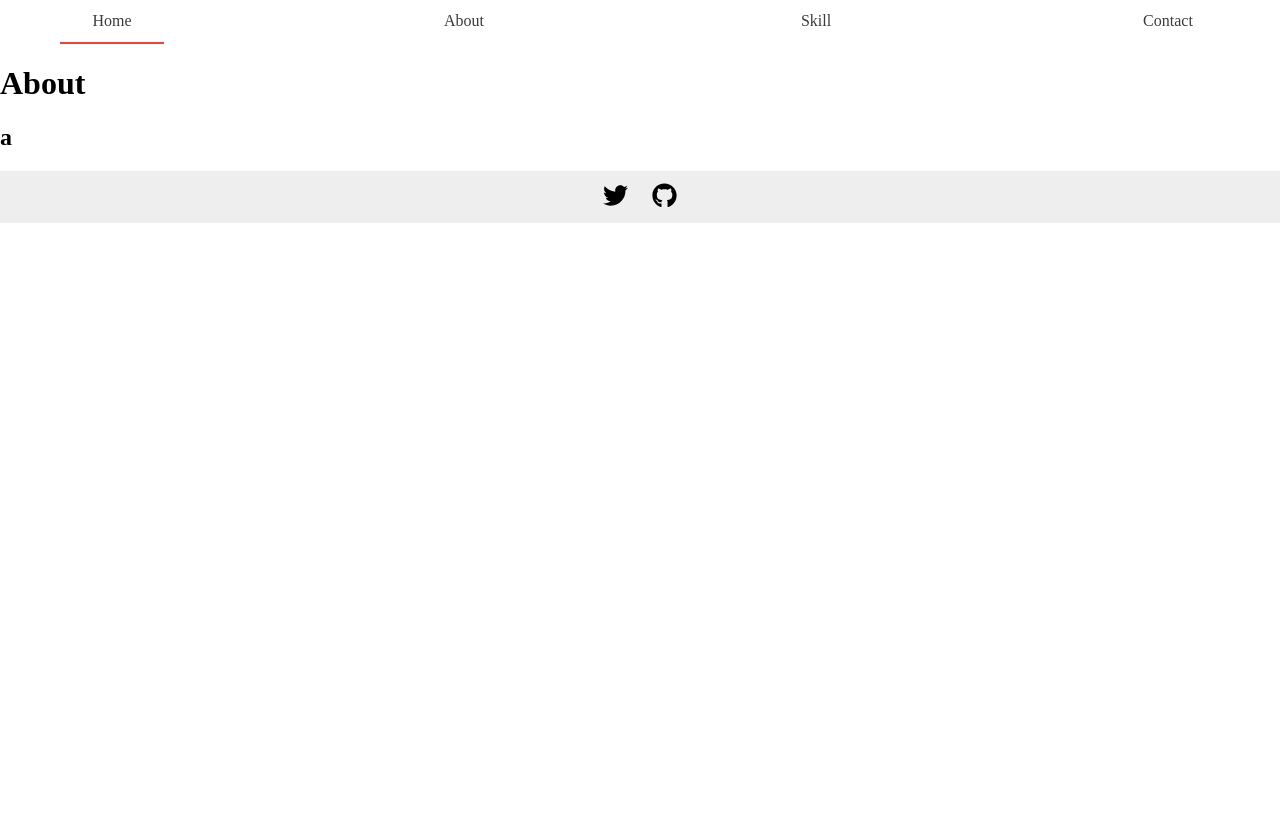
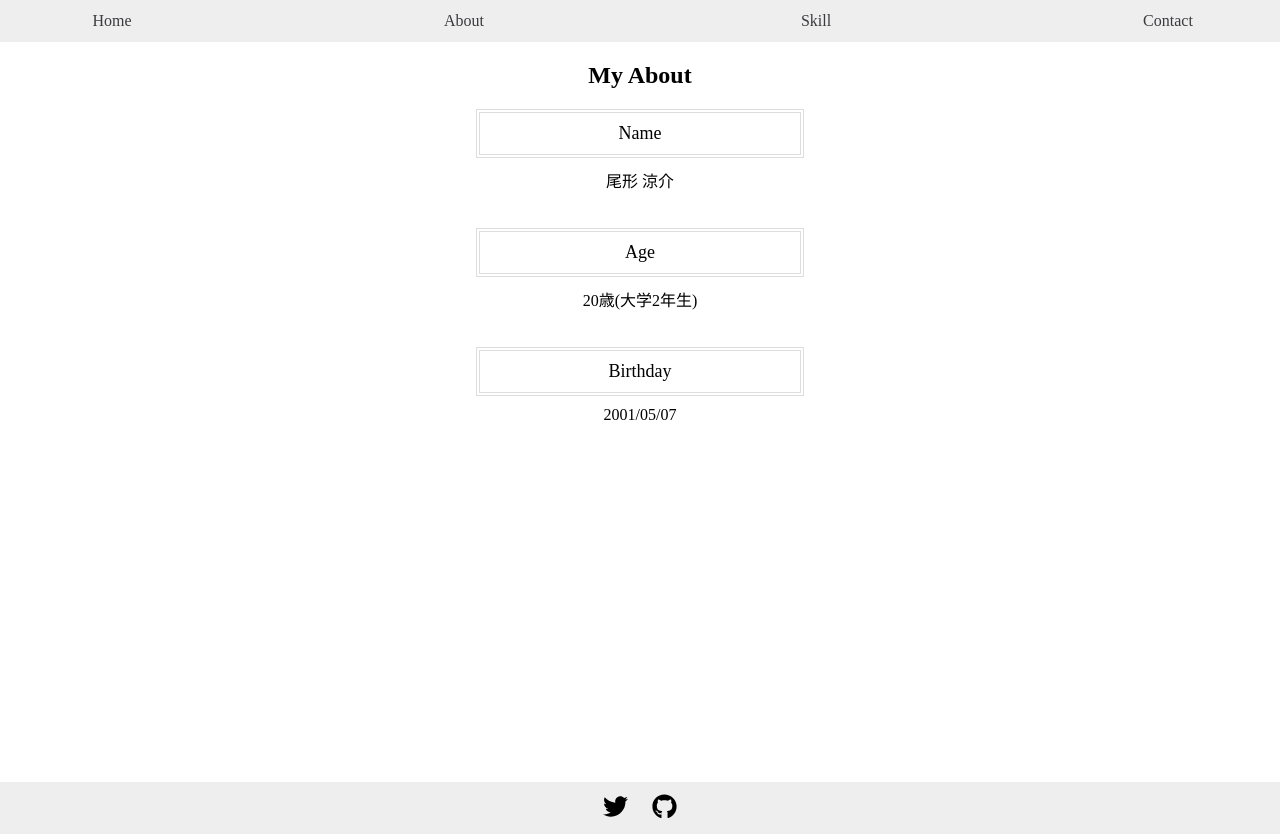
Before and after one commit to oga559/react-portfolio, a React (Create React App) app: page /about in a window 1280 px wide. Before the commit the page ends 800 px from the top, so only its background shows below. Built offline with nearby package versions, Linux system fonts and the light colour scheme.

Commit message:
header修正

```diff
--- a/src/App.js
+++ b/src/App.js
@@ -1,4 +1,4 @@
-import {useState} from 'react';
+import React from 'react';
 import { BrowserRouter,Switch,Route } from 'react-router-dom';
 import { Footer } from './component/Footer';
 import { Header } from './component/Header';
@@ -8,11 +8,9 @@ import { Skill } from './pages/Skill';
 import { Contact } from './pages/Contact';
 
 const App = () => {
-  const [header, setHeader] = useState('home');
-
   return (
     <BrowserRouter>
-      <Header header={header} setHeader={setHeader}/>
+      <Header />
       <Switch>
         <Route exact path="/"  component={Home} />
         <Route exact path="/about" component={About} />
--- a/src/component/Header.js
+++ b/src/component/Header.js
@@ -8,6 +8,7 @@ const HeaderCss = styled.div`
     text-align: center;
     display: flex;
     box-sizing: border-box;
+    background-color: #eeeeee;
 `
 const LinkCss = styled(Link)`
     margin: 0;
@@ -15,20 +16,19 @@ const LinkCss = styled(Link)`
     width: 80px;
     color: #3a3a3f;
     text-decoration: none;
-    border-bottom: ${props => props.focused ? '2px solid #f44336' : 'none'};
     :hover{
-        background-color: #eeeeee;
+        opacity: 0.7;
     }
 `
 
-export const Header = ({header,setHeader}) => {
+export const Header = () => {
     return(
         <>
         <HeaderCss>
-                <LinkCss to="/" onClick={()=>setHeader('home')} focused={header === 'home'}>Home</LinkCss>
-                <LinkCss to="/About" onClick={()=>setHeader('about')} focused={header === 'about'}>About</LinkCss>
-                <LinkCss to="/Skill" onClick={()=>setHeader('skill')} focused={header === 'skill'}>Skill</LinkCss>
-                <LinkCss to="/Contact" onClick={()=>setHeader('contact')} focused={header === 'contact'}>Contact</LinkCss>
+                <LinkCss to="/" >Home</LinkCss>
+                <LinkCss to="/About">About</LinkCss>
+                <LinkCss to="/Skill">Skill</LinkCss>
+                <LinkCss to="/Contact">Contact</LinkCss>
         </HeaderCss>
         </>
     )
--- a/src/pages/About.js
+++ b/src/pages/About.js
@@ -1,10 +1,82 @@
 import React from 'react';
+import styled,{keyframes} from 'styled-components';
+
+const slideIn = keyframes`
+  0% {
+    transform: translateX(180px);
+    opacity: 0;
+  }
+  100% {
+    transform: translateX(0);
+  }
+  40%,100% {
+    opacity: 1;
+  }
+`
+
+const AboutSlide = styled.div`
+  animation: ${slideIn} 1s cubic-bezier(0.25, 1, 0.5, 1) 1 forwards;
+  height: 90vh;
+`
+
+const H2 = styled.h2`
+  text-align: center;
+  font-family: 'Noto Serif JP', serif;
+`
+
+const Dl = styled.dl`
+  width: min-content;
+  margin: 0 auto;
+`
+
+const Dt = styled.dt`
+  font-family: 'Caveat', cursive;
+  width: 300px;
+  border: 4px double #ddd;
+  margin: 10px;
+  padding: 10px 10px 10px 10px;
+  font-size: 18px;
+  text-align: center;
+`
+
+const Dd = styled.dd`
+  text-align: center;
+  width: 230px;
+  height: 50px;
+  margin: 0 auto;
+  font-family: 'Noto Serif JP', serif;
+`
 
 export const About = () =>{
     return(
-        <div>
-            <h1>About</h1>
-            <h2>a</h2>
-        </div>
+      <AboutSlide>
+      <H2>
+        My About
+      </H2>
+        <Dl>
+          <Dt>
+            Name
+          </Dt>
+          <Dd>
+            尾形 涼介
+          </Dd>
+        </Dl>
+        <Dl>
+          <Dt>
+            Age
+          </Dt>
+          <Dd>
+            20歳(大学2年生)
+          </Dd>
+        </Dl>
+        <Dl>
+          <Dt>
+            Birthday
+          </Dt>
+          <Dd>
+            2001/05/07
+          </Dd>
+        </Dl>
+      </AboutSlide>
     )
 }
--- a/src/pages/Home.js
+++ b/src/pages/Home.js
@@ -25,8 +25,8 @@ const fadeIn = keyframes`
 const Area = styled.div`
     background: #4e54c8;
     background: -webkit-linear-gradient(to left, #8f94fb, #4e54c8);
-    width: 100%;
     height: 90vh;
+    display: table;
 `
 const CirclesUl = styled.ul`
     top: 0;
@@ -83,16 +83,16 @@ const CirclesLi = styled.li`
     }
     :nth-child(6){
         left: 75%;
-        width: 110px;
-        height: 80px;
+        width: 20px;
+        height: 30px;
         animation-delay: 0s;
         animation-duration: 35s
     }
 
     :nth-child(7){
         left: 35%;
-        width: 150px;
-        height: 150px;
+        width: 10px;
+        height: 10px;
         animation-delay: 0s;
     }
 
@@ -100,7 +100,7 @@ const CirclesLi = styled.li`
         left: 50%;
         width: 25px;
         height: 25px;
-        animation-delay: 15s;
+        animation-delay: 1s;
         animation-duration: 45s;
     }
 
@@ -129,15 +129,19 @@ const FadeIn = styled.h2`
     animation-duration: 3s;
     animation-fill-mode: forwards;
     margin: 0;
-    line-height: 400px;
+    line-height: 100%;
+    width: 100%;
     font-size: 40px;
+    font-family: 'Noto Serif JP', serif;
+    vertical-align: middle;
+    display: table-cell;
 `
 
 export const Home = () =>{
     return(
         <HomeCss>
                 <Area>
-                    <FadeIn>Welcome to Ryousuke`s Portfolio</FadeIn>
+                    <FadeIn>Ogata Ryousuke`s Portfolio</FadeIn>
                     <CirclesUl>
                         <CirclesLi></CirclesLi>
                         <CirclesLi></CirclesLi>
```
